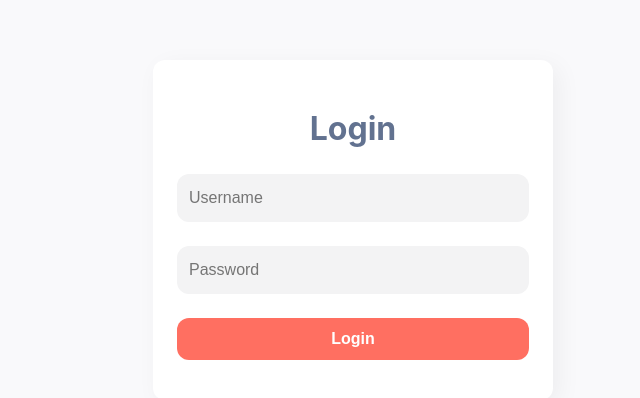
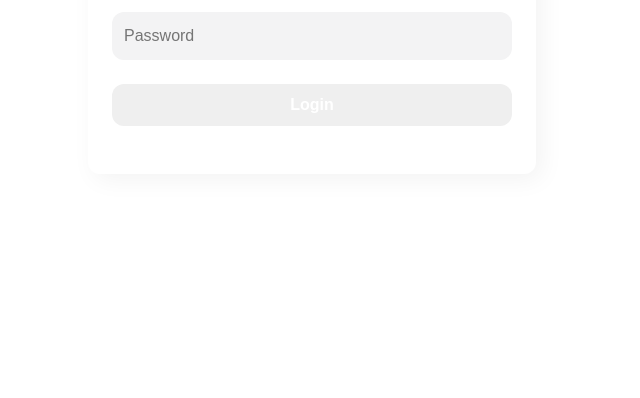
Before and after one commit to ste-wr/ops-frontend-houston, a React (Create React App) app: page / in a window 1280 px wide. Before the commit this address led to /login. Shown: the top 398 px of the page, without its empty margins (287-927 px from the left). Built offline with nearby package versions, Linux system fonts and the light colour scheme.

Commit message:
added token passback into client

```diff
--- a/package.json
+++ b/package.json
@@ -16,6 +16,7 @@
     "@types/react-redux": "^7.1.12",
     "@types/react-router-dom": "^5.1.6",
     "node-sass": "^4.14.1",
+    "polished": "^4.1.0",
     "react": "^17.0.1",
     "react-dom": "^17.0.1",
     "react-redux": "^7.2.2",
--- a/src/components/auth/LoginLayout.tsx
+++ b/src/components/auth/LoginLayout.tsx
@@ -1,5 +1,6 @@
 import * as React from 'react'
 import styled from 'styled-components'
+import PropTypes from 'prop-types'
 
 const Login = styled.div`
     margin-left: -82px;
@@ -18,8 +19,7 @@
     -ms-transform: translateY(-50%);
     -o-transform: translateY(-50%);
     border-radius: 12px;
-    padding-top: 24px;
-    padding-bottom: 24px;
+    padding: 24px;
     box-shadow: 6px 6px 24px rgba(0,0,0,0.05);
 `
 
@@ -31,8 +31,7 @@
 `
 
 const LoginForm = styled.form`
-    margin-left: 24px;
-    margin-right: 24px;
+    margin-bottom: 24px;
 `
 
 const LoginFormInput = styled.input`
@@ -46,6 +45,9 @@
     margin-bottom: 24px;
     border-radius: 12px;
     color: #BEC3CE;
+    &:focus {
+        color: ${(props: any) => props.theme.buttonActiveContent};
+    }
 `
 
 const LoginFormSubmit = styled.input`
@@ -59,6 +61,15 @@
     border: none;
     border-radius: 12px;
 `
+const ErrorResponseField = styled.div`
+    background-color: ${(props: any) => props.theme.errorRed};
+    border-radius: 8px;
+    min-width: 100%;
+    padding: 6px 8px;
+    color: #ff0000;
+    box-sizing: border-box;
+    text-align: center;
+`
 
 const loginUser = async (credentials) => {
     return fetch('http://localhost:3000/auth/login', {
@@ -68,21 +79,36 @@
         },
         body: JSON.stringify(credentials)
     })
-    .then(data=>data.json())
+    .then(data => {
+        if(!data.ok) {
+            return data.json()
+        } else {
+            return true
+        }
+    })
 }
 
-const LoginLayout = () => {
+const LoginLayout = ({setToken}) => {
     const [username, setUserName] = React.useState()
     const [password, setPassword] = React.useState()
-    const [errorMessage, setErrorMessage] = React.useState()
+    const [errorMessage, setErrorMessage] = React.useState(null)
     const handleSubmit = async e => {
         e.preventDefault()
         const response = await loginUser({
             username,
             password
         })
-        console.log(response)
+        if(response.message) {
+            setErrorMessage(response.message)
+        } else {
+            setErrorMessage(null)
+            setToken({"token": "abc"})
+        }
     }
+    let style={
+        display: ""
+    }
+    if(!errorMessage) style.display = "none";
     return (
         <div>
             <Login className="login">
@@ -93,11 +119,15 @@
                         <LoginFormInput type="password" name="password" placeholder="Password" onChange={e => setPassword(e.target.value)} />
                         <LoginFormSubmit type="submit" value="Login" />
                     </LoginForm>
-                    <p>{errorMessage}</p>
+                    <ErrorResponseField style={style}>{errorMessage}</ErrorResponseField>
                 </LoginContainer>
             </Login>
         </div>
     )
 }
 
+LoginLayout.propTypes = {
+    setToken: PropTypes.func.isRequired
+}
+
 export default LoginLayout
--- a/src/components/core/App.tsx
+++ b/src/components/core/App.tsx
@@ -3,6 +3,7 @@
 import { createGlobalStyle, ThemeProvider } from 'styled-components'
 import { Routes } from './Routes'
 import { useSelector } from 'react-redux'
+import Login from '../auth/LoginLayout'
 
 import './App.scss';
 
@@ -16,6 +17,10 @@
 
 function App(){
     const theme = useSelector((state: any) => state.theme)
+    const [token, setToken] = React.useState()
+    if(!token) {
+        return <Login setToken={setToken} />
+    }
     return (
         <ThemeProvider theme={theme}>
         <div className="App">
--- a/src/themes.tsx
+++ b/src/themes.tsx
@@ -7,6 +7,7 @@
     backgroundGradientIE: "progid:DXImageTransform.Microsoft.gradient( startColorstr='#25262c', endColorstr='#23252e',GradientType=1 )",
     primaryTextColor: "#FFFFFF",
     primaryOrange: "#ff6f61",
+    errorRed: "#FFDADA",
     themeActiveColor: "#52DB60",
     frameBackground: "#303139",
     frameBorderColor: "#3C3D46",
@@ -27,6 +28,7 @@
     primaryTextColor: "#303139",
     primaryOrange: "#ff6f61",
     primaryGreen: "#52DB60",
+    errorRed: "#FFDADA",
     frameBackground: "#ffffff",
     frameBorderColor: "#ECEDF6",
     buttonHoverBackground: "#fafafa",
```
Also changed, not shown: 2 other files (tests, documents, lock files or other folders).
